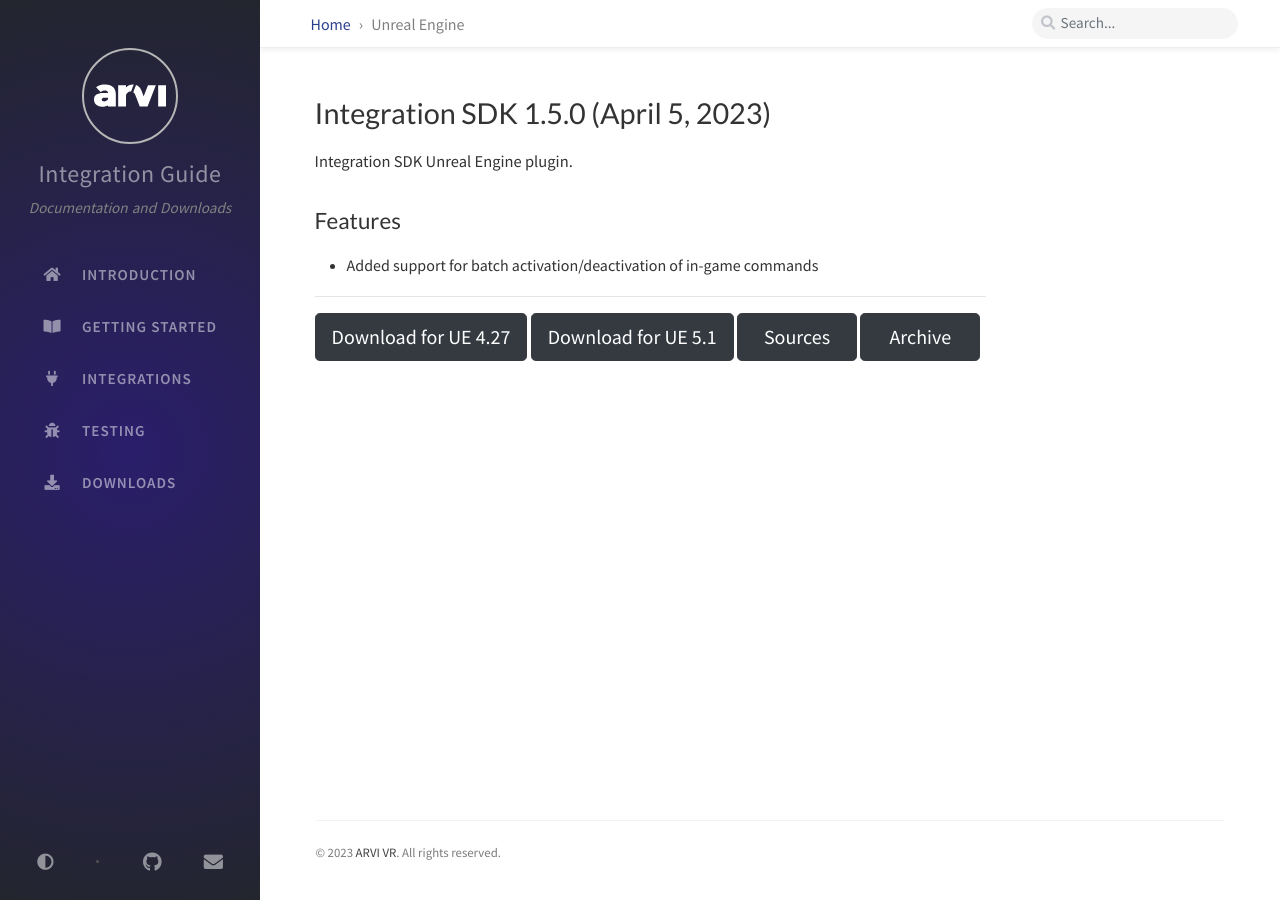
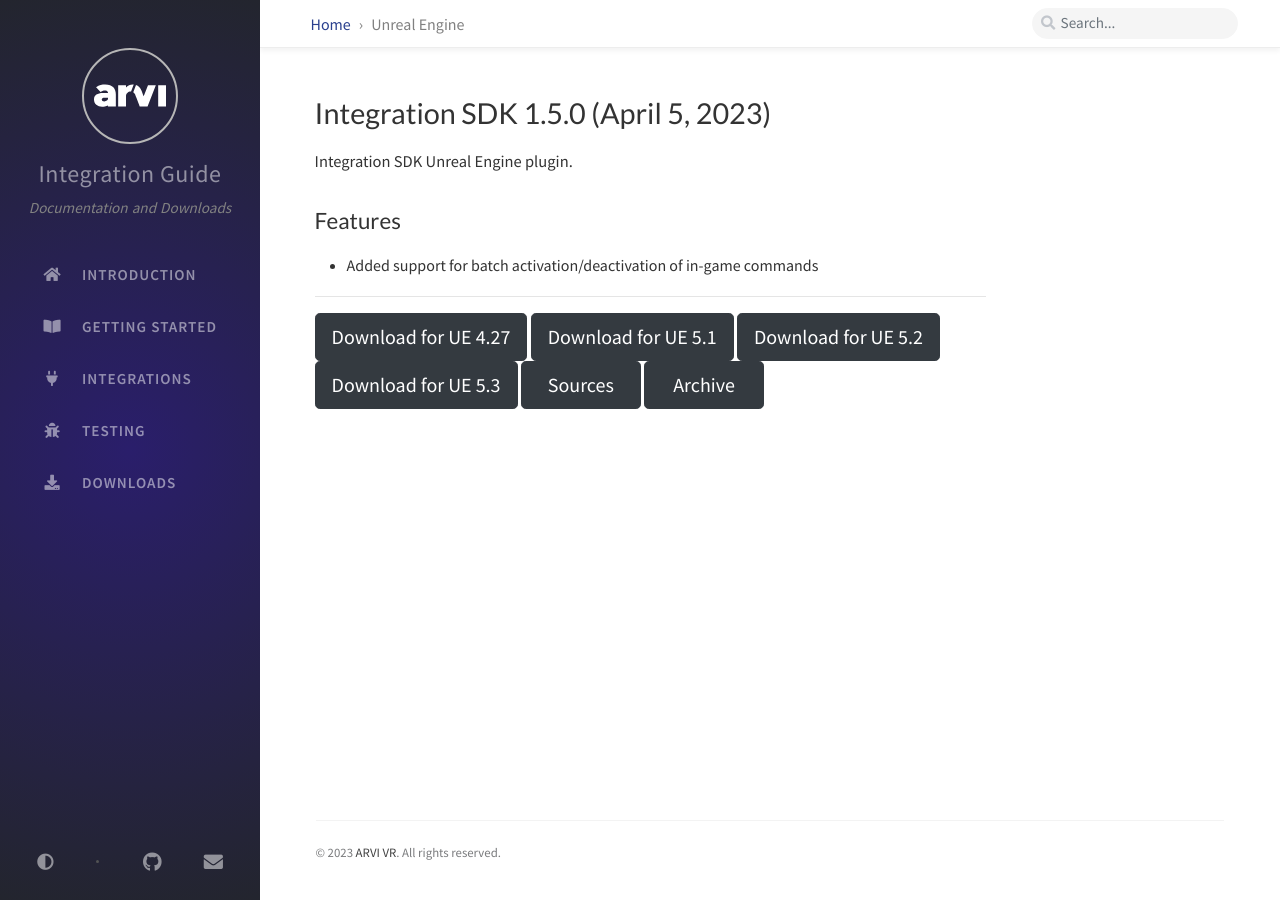
Before and after one commit to arvi-vr/integration-guide, a Jekyll site: the page built from _tabs/downloads-unreal.md, in a window 1280 px wide. Built offline with Jekyll 4.4.1, drawn with Linux system fonts in a browser that asks for light colours; comment, search, counter and statistics services are not loaded.

Commit message:
Added download links to UE 5.2 and 5.3 plugin

```diff
--- a/_tabs/downloads-unreal.md
+++ b/_tabs/downloads-unreal.md
@@ -14,5 +14,7 @@
 <hr>
 <button onclick="window.open('https://github.com/arvi-vr/unreal-integration/releases/download/1.5.0/ARVIIntegration_UE4.27.zip')" type="button" class="btn btn-dark btn-lg">Download for UE 4.27</button>
 <button onclick="window.open('https://github.com/arvi-vr/unreal-integration/releases/download/1.5.0/ARVIIntegration_UE5.1.zip')" type="button" class="btn btn-dark btn-lg">Download for UE 5.1</button>
+<button onclick="window.open('https://github.com/arvi-vr/unreal-integration/releases/download/1.5.0/ARVIIntegration_UE5.2.zip')" type="button" class="btn btn-dark btn-lg">Download for UE 5.2</button>
+<button onclick="window.open('https://github.com/arvi-vr/unreal-integration/releases/download/1.5.0/ARVIIntegration_UE5.3.zip')" type="button" class="btn btn-dark btn-lg">Download for UE 5.3</button>
 <button onclick="window.open('https://github.com/arvi-vr/unreal-integration')" type="button" class="btn btn-dark btn-lg">Sources</button>
 <button onclick="window.open('https://github.com/arvi-vr/unreal-integration/releases')" type="button" class="btn btn-dark btn-lg">Archive</button>
```
